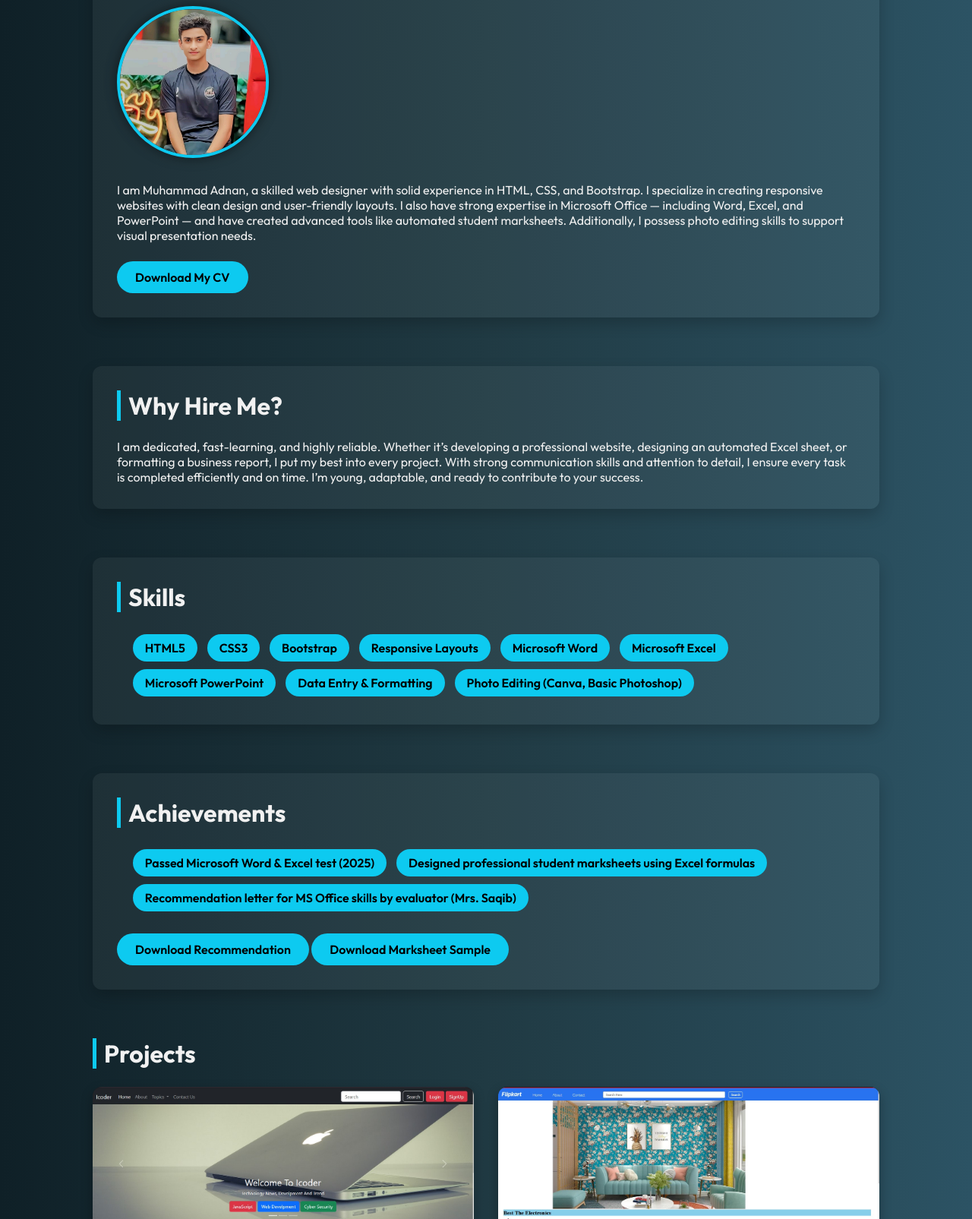
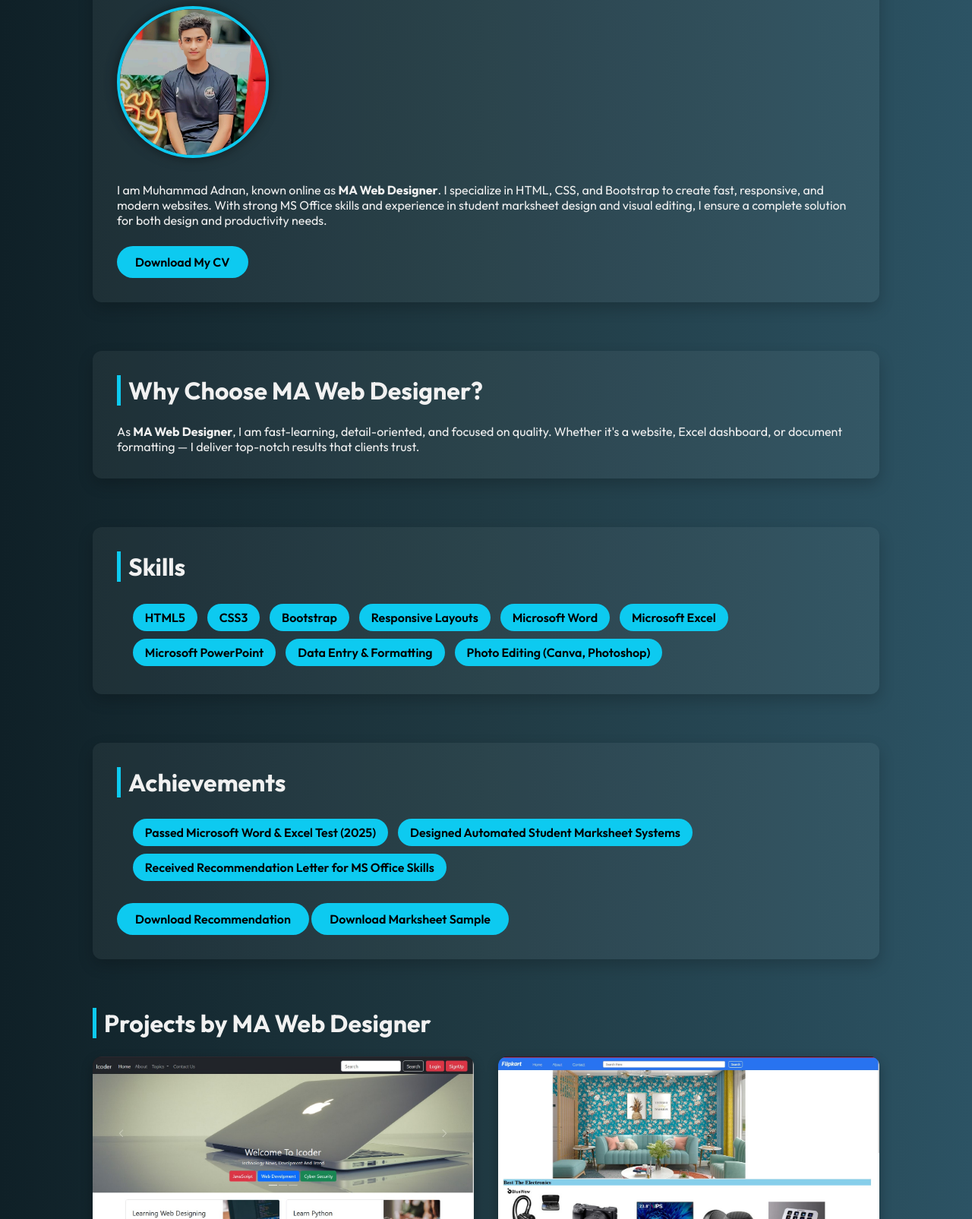
Before and after one commit to Adnan8868/port2, a plain HTML site: page index.html in a window 1280 px wide. Shown: the part 342-1947 px from the top of the page at 76% size. Drawn offline with nearby package versions, Linux system fonts and the light colour scheme.

Commit message:
Update index.html

```diff
--- a/index.html
+++ b/index.html
@@ -4,15 +4,30 @@
 <head>
   <meta charset="UTF-8" />
   <meta name="viewport" content="width=device-width, initial-scale=1.0" />
-  <title>MA Web Designer | Muhammad Adnan Portfolio</title>
+  <title>MA Web Designer | Muhammad Adnan - Portfolio Website</title>
   <meta name="description"
-    content="MA Web Designer - Muhammad Adnan. Creative web designer with skills in HTML, CSS, Bootstrap, MS Office & more. View portfolio and contact now.">
+    content="MA Web Designer - Official portfolio of Muhammad Adnan. Expert in HTML, CSS, Bootstrap, MS Office & responsive websites.">
   <meta name="keywords"
-    content="MA Web Designer, Muhammad Adnan, Web Developer, HTML CSS Bootstrap, MS Office Expert, Student Marksheet Designer, Responsive Websites">
+    content="MA Web Designer, Web Designer Pakistan, Muhammad Adnan, HTML CSS Bootstrap, Responsive Design, Portfolio Web Developer">
   <meta name="author" content="Muhammad Adnan">
+
+  <!-- Open Graph Meta Tags -->
+  <meta property="og:title" content="MA Web Designer | Muhammad Adnan Portfolio">
+  <meta property="og:description" content="Visit MA Web Designer portfolio. Creative and responsive web design by Muhammad Adnan.">
+  <meta property="og:image" content="https://adnan8868.github.io/port2/1122.png">
+  <meta property="og:url" content="https://adnan8868.github.io/port2/">
+  <meta property="og:type" content="website">
+
+  <!-- Twitter Card -->
+  <meta name="twitter:card" content="summary_large_image">
+  <meta name="twitter:title" content="MA Web Designer | Muhammad Adnan">
+  <meta name="twitter:description" content="Explore MA Web Designer Portfolio. Front-end developer and MS Office expert.">
+  <meta name="twitter:image" content="https://adnan8868.github.io/port2/1122.png">
+
   <link href="https://fonts.googleapis.com/css2?family=Outfit:wght@400;600;700&display=swap" rel="stylesheet">
   <link href="https://cdn.jsdelivr.net/npm/aos@2.3.4/dist/aos.css" rel="stylesheet">
   <link rel="shortcut icon" href="icon.jpg" type="image/x-icon">
+
   <style>
     * {
       margin: 0;
@@ -178,34 +193,27 @@
   </style>
 </head>
 
-
 <body>
   <header data-aos="fade-down">
-    <h1>Muhammad Adnan</h1>
+    <h1>MA Web Designer - Muhammad Adnan</h1>
     <p>Creative Front-End Web Developer | HTML, CSS, Bootstrap, Responsive Design & MS Office Expert</p>
   </header>
 
   <div class="container">
     <section class="section about" data-aos="fade-up">
-      <h2>About Me</h2>
+      <h2>About MA Web Designer</h2>
       <div class="about-content">
-        <img src="1122.png" alt="Profile Photo">
+        <img src="1122.png" alt="MA Web Designer Muhammad Adnan Profile Photo">
         <div>
-          <p>I am Muhammad Adnan, a skilled web designer with solid experience in HTML, CSS, and Bootstrap. I specialize
-            in creating responsive websites with clean design and user-friendly layouts. I also have strong expertise in
-            Microsoft Office — including Word, Excel, and PowerPoint — and have created advanced tools like automated
-            student marksheets. Additionally, I possess photo editing skills to support visual presentation needs.</p>
+          <p>I am Muhammad Adnan, known online as <strong>MA Web Designer</strong>. I specialize in HTML, CSS, and Bootstrap to create fast, responsive, and modern websites. With strong MS Office skills and experience in student marksheet design and visual editing, I ensure a complete solution for both design and productivity needs.</p>
           <a href="CV.pdf" download class="btn-cv">Download My CV</a>
         </div>
       </div>
     </section>
 
     <section class="section whyme" data-aos="fade-up">
-      <h2>Why Hire Me?</h2>
-      <p>I am dedicated, fast-learning, and highly reliable. Whether it’s developing a professional website, designing
-        an automated Excel sheet, or formatting a business report, I put my best into every project. With strong
-        communication skills and attention to detail, I ensure every task is completed efficiently and on time. I’m
-        young, adaptable, and ready to contribute to your success.</p>
+      <h2>Why Choose MA Web Designer?</h2>
+      <p>As <strong>MA Web Designer</strong>, I am fast-learning, detail-oriented, and focused on quality. Whether it's a website, Excel dashboard, or document formatting — I deliver top-notch results that clients trust.</p>
     </section>
 
     <section class="section skills" data-aos="fade-left">
@@ -219,37 +227,37 @@
         <li>Microsoft Excel</li>
         <li>Microsoft PowerPoint</li>
         <li>Data Entry & Formatting</li>
-        <li>Photo Editing (Canva, Basic Photoshop)</li>
+        <li>Photo Editing (Canva, Photoshop)</li>
       </ul>
     </section>
 
     <section class="section achievements" data-aos="fade-up">
       <h2>Achievements</h2>
       <ul>
-        <li>Passed Microsoft Word & Excel test (2025)</li>
-        <li>Designed professional student marksheets using Excel formulas</li>
-        <li>Recommendation letter for MS Office skills by evaluator (Mrs. Saqib)</li>
+        <li>Passed Microsoft Word & Excel Test (2025)</li>
+        <li>Designed Automated Student Marksheet Systems</li>
+        <li>Received Recommendation Letter for MS Office Skills</li>
       </ul>
       <a href="Adnan reference for website.pdf" download class="btn-cv">Download Recommendation</a>
       <a href="Students Results & Fee.xlsx" download class="btn-cv">Download Marksheet Sample</a>
     </section>
 
     <section class="section projects" data-aos="zoom-in">
-      <h2>Projects</h2>
+      <h2>Projects by MA Web Designer</h2>
       <div class="projects-grid">
         <div class="project-card" data-aos="flip-left">
-          <img src="icoder.jpg" alt="iCoder Project Screenshot">
+          <img src="icoder.jpg" alt="iCoder Tech Blog by MA Web Designer">
           <div class="info">
             <h3>iCoder Tech Blog</h3>
-            <p>A modern tech blog template built using HTML, CSS, and Bootstrap for responsive layout.</p>
+            <p>Modern tech blog template using HTML, CSS, and Bootstrap.</p>
             <a href="https://adnan8868.github.io/iCoder/" target="_blank">Live Preview</a>
           </div>
         </div>
         <div class="project-card" data-aos="flip-right">
-          <img src="Flip kart .jpg" alt="Flipkart Clone Screenshot">
+          <img src="Flip kart .jpg" alt="Flipkart Clone Project by MA Web Designer">
           <div class="info">
             <h3>Flipkart Clone</h3>
-            <p>A simple eCommerce front-end clone of Flipkart using HTML and CSS only.</p>
+            <p>A simple eCommerce front-end clone using HTML and CSS only.</p>
             <a href="https://adnan8868.github.io/port/Flipkart%20Project/index.html" target="_blank">Live Preview</a>
           </div>
         </div>
@@ -257,7 +265,7 @@
     </section>
 
     <section class="section contact" data-aos="fade-up">
-      <h2>Contact</h2>
+      <h2>Contact MA Web Designer</h2>
       <p>📧 Email: <a href="mailto:adnankhansahuka1@gmail.com">Contact me on Gmail</a></p>
       <p>📱 Phone: <a href="tel:+923196248868">+92 319 6248868</a></p>
       <p>💬 WhatsApp: <a href="https://wa.me/923196248868" target="_blank">Message me on WhatsApp</a></p>
@@ -265,7 +273,7 @@
   </div>
 
   <footer data-aos="fade-up">
-    <p>&copy; 2025 Muhammad Adnan | Designed with 💙</p>
+    <p>&copy; 2025 MA Web Designer | Muhammad Adnan</p>
   </footer>
 
   <script src="https://cdn.jsdelivr.net/npm/aos@2.3.4/dist/aos.js"></script>
```
